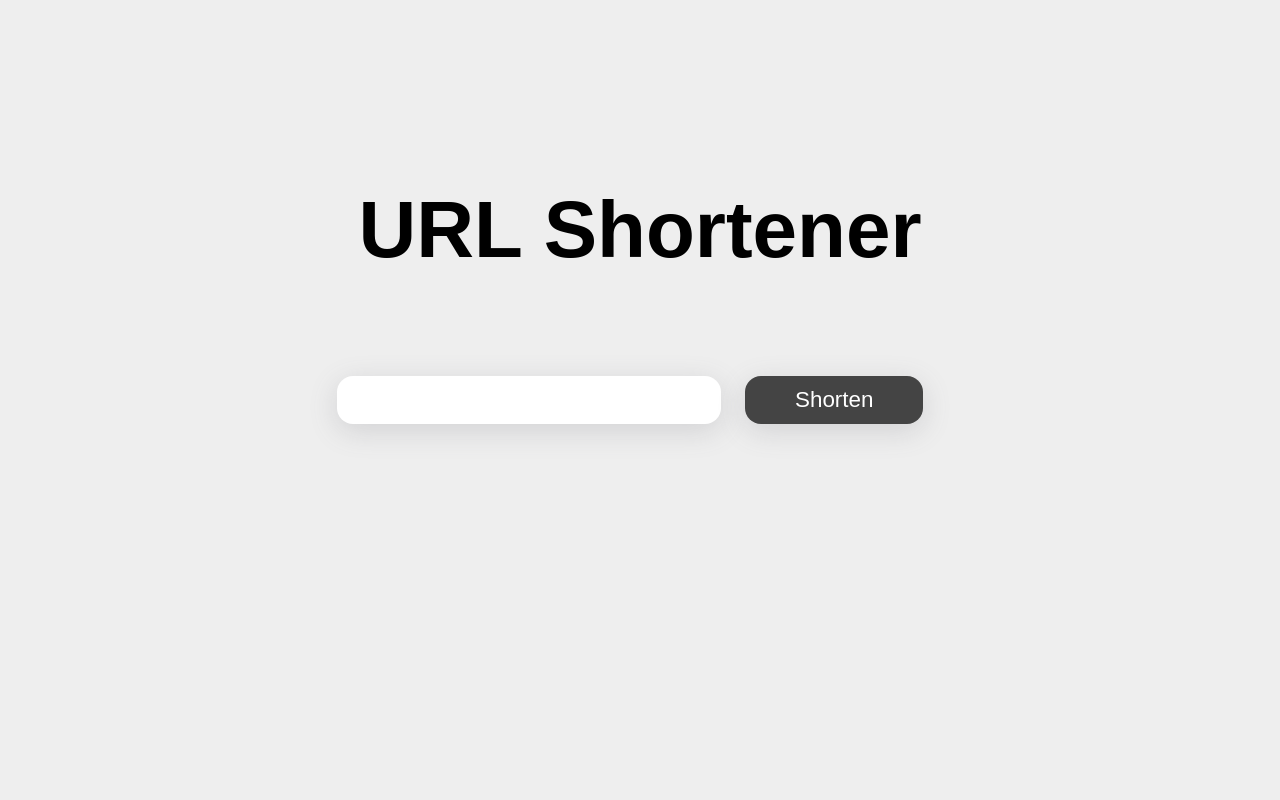
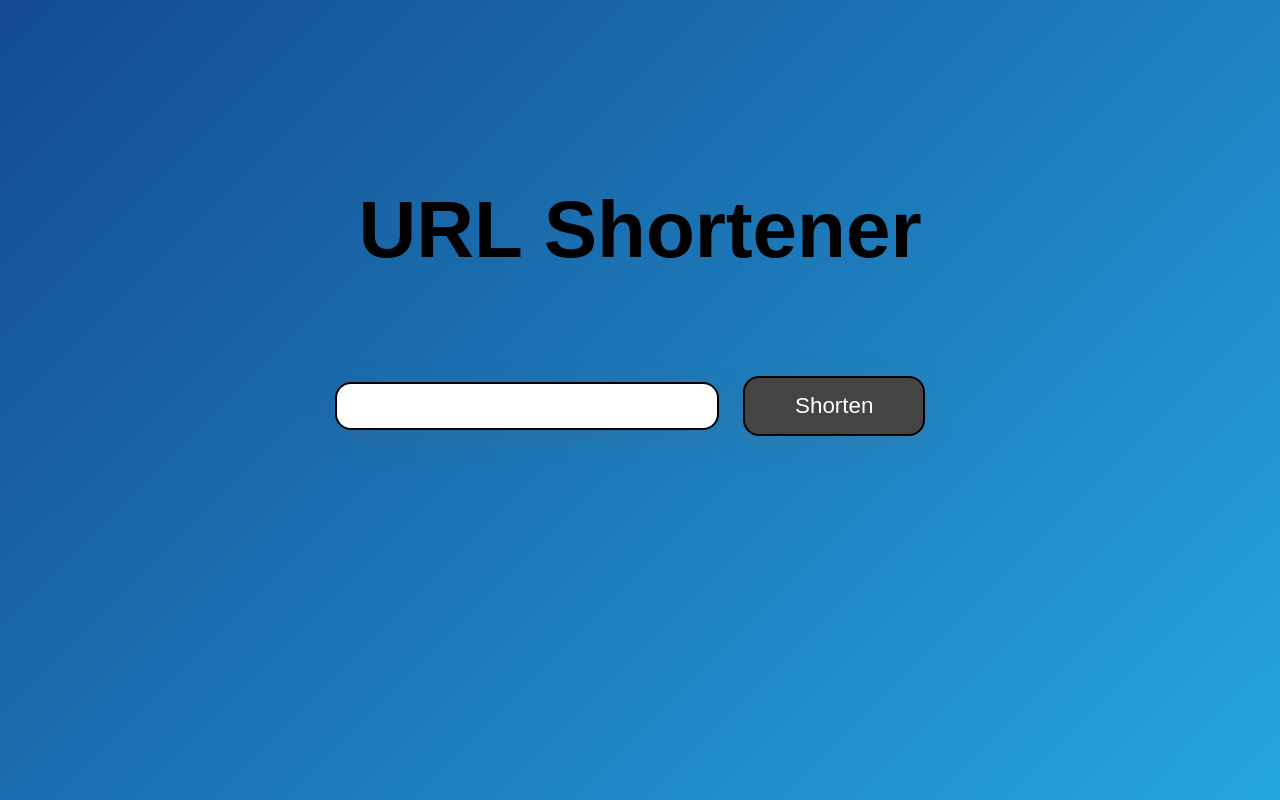
Before and after one commit to nikki-priyaHIT/URL-Shortener, a Flask app: page / in a window 1280 px wide. Run offline with Flask 3, Linux system fonts and the light colour scheme.

Commit message:
first commit

```diff
--- a/templates/index.html
+++ b/templates/index.html
@@ -16,6 +16,25 @@
         font-family: Arial, Helvetica, sans-serif;
 
         background-color: #eeeeee;
+      }
+
+      body {
+        background: linear-gradient(-45deg, #74e1ef, #f184ad, #2ac4fb, #144a8f);
+        background-size: 400% 400%;
+        animation: gradient 15s ease infinite;
+      }
+      @keyframes glowing {
+        0% {
+          background-position: 0 0;
+        }
+
+        50% {
+          background-position: 400% 0;
+        }
+
+        100% {
+          background-position: 0 0;
+        }
       }
 
       .shortener {
@@ -45,7 +64,7 @@
         height: 20%;
         border-radius: 1rem;
         box-shadow: rgba(100, 100, 111, 0.2) 0px 7px 29px 0px;
-        border: none;
+        border: 2px solid #000000;
         padding: 20px;
         font-size: 1.4rem;
       }
@@ -59,12 +78,16 @@
         color: #ffffff;
         box-shadow: rgba(100, 100, 111, 0.2) 0px 7px 29px 0px;
         font-size: 1.4rem;
-        height: 20%;
+        height: 25%;
         border-radius: 1rem;
         padding: 0 50px;
         margin: 0 20px;
-        border: none;
+        border: 2px solid #000000;
         cursor: pointer;
+      }
+
+      .url-submit:hover{
+        background-color: #1d2a48;
       }
 
       .message {
@@ -84,8 +107,9 @@
       }
 
       .success {
-        background-color: #c1ffce;
+        background-color: #000000;
         border: 3px solid rgb(114, 255, 114);
+        color: #ffffff;
       }
 
       .error {
```
Also changed, not shown: app.py (line endings or trailing spaces).
